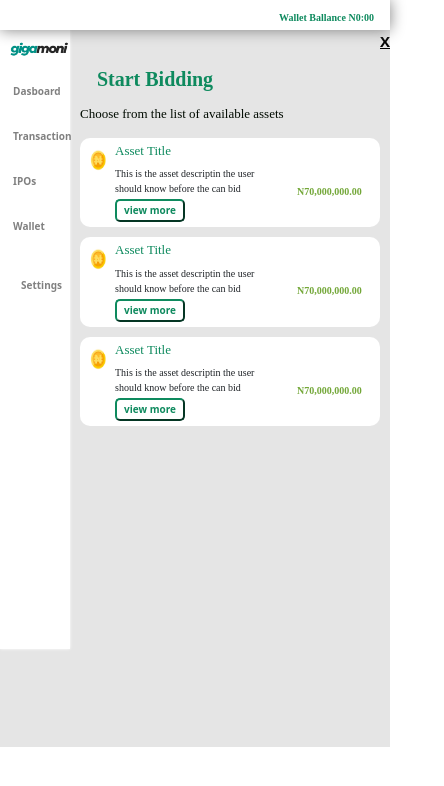
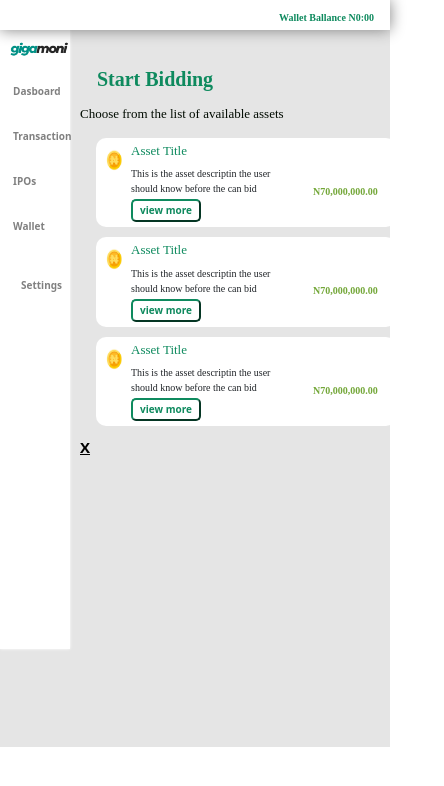
Before and after one commit to Peter-Dumbari/gigamoni, a React (Create React App) app: page /startbiding in a window 390 px wide. Shown: the top 786 px of the page, 444 px wide, since content can reach past the window. Built offline with nearby package versions, Linux system fonts and the light colour scheme.

Commit message:
traveller

```diff
--- a/src/components/pages/StartBiding.jsx
+++ b/src/components/pages/StartBiding.jsx
@@ -76,9 +76,8 @@ export default function DashBoard() {
             </div>
             <h4>N70,000,000.00</h4>
           </div>
+          <p className="clear_all_link"><Link to="/emptystartbidding">X</Link></p>
         </div>
-        <p className="clear_all_link"><Link to="/emptystartbidding">X</Link></p>
-
       </div>
     </div>
   );
--- a/src/components/pages/startbbing.css
+++ b/src/components/pages/startbbing.css
@@ -117,6 +117,8 @@
   @media (min-width: 320px) and (max-width: 767px){
     .startbbing__container{
         margin: 2rem 0 0 5rem;
+        width: 100%;
+        padding-right: 3rem;
     }
 
     .startbidding__header{
@@ -139,6 +141,7 @@
     padding: 5px;
     width: 300px;
     margin-bottom: 10px ;
+    margin-left: 1rem;
 }
 
 
```
